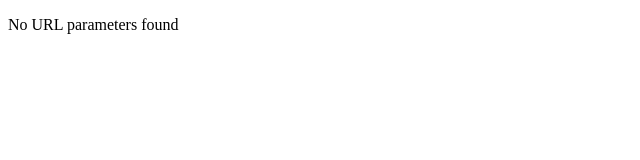
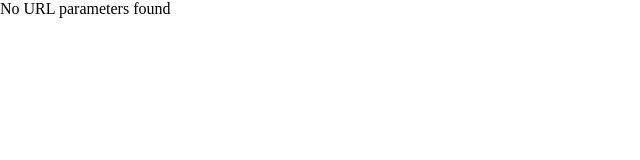
Before and after one commit to TEMPTEMPTE/Github-Widget, a plain HTML site: page docs/index.html in a window 1280 px wide. Shown: the whole page, without its empty margins (0-640 px from the left). Drawn offline with Linux system fonts and the light colour scheme.

Commit message:
Update index.html

```diff
--- a/docs/index.html
+++ b/docs/index.html
@@ -1,9 +1,17 @@
 <!DOCTYPE html>
     <head>
         <meta charset="utf-8">
+        <meta name="viewport" content="width=device-width,initial-scale=1.0">
         <title>Github-Widget</title>
     </head>
     <body>
+        <style>
+            * {
+                box-sizing: border-box;
+                margin: 0;
+                padding: 0;
+            }
+        </style>
         <div id="add2me"></div>
         <script src="githubwidget.js"></script>
         <script src="userparams.js"></script>
```
